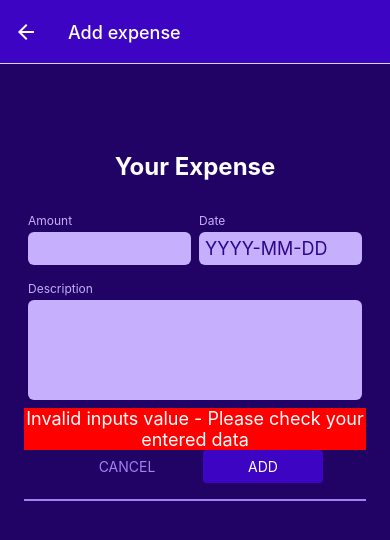
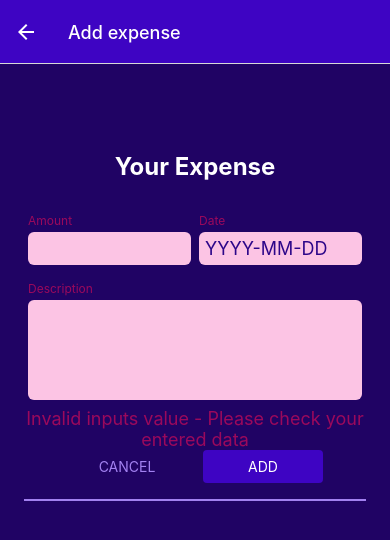
Before and after one commit to xorbun/StonksApp, a React Native app: screen /ManageExpenses in a window 390 px wide. Shown: the top 540 px of the page. Built offline with nearby package versions, Linux system fonts and the light colour scheme.

Commit message:
bug fix
bug fix

```diff
--- a/components/ManageExpense/ExpenseForm.js
+++ b/components/ManageExpense/ExpenseForm.js
@@ -3,6 +3,7 @@ import InputComp from "./Input"
 import { View,StyleSheet,Text, Alert } from "react-native"
 import Button from "../UI/Button"
 import { getFormattedDate } from "../../util/date"
+import { GlobalStyles } from "../../costants/styles"
 const ExpenseForm=({submitButtonLabel,onCancel,onSubmit,defaultValue})=>{
     const [inputs, setInputs] = useState({
       amount:{value: defaultValue ? defaultValue.amount.toString() : "",isValid:!!defaultValue},
@@ -48,19 +49,19 @@ const ExpenseForm=({submitButtonLabel,onCancel,onSubmit,defaultValue})=>{
         <View style={styles.form}>
             <Text style={styles.title}>Your Expense</Text>
             <View style={styles.amountDateContainer}>
-                <InputComp style={styles.rowInputStyle} label='Amount' textInputConfig={{
+                <InputComp style={styles.rowInputStyle} label='Amount' isInvalid={!inputs.amount.isValid} textInputConfig={{
                     keyboardType:'decimal-pad',
                     onChangeText:inputChangeHandler.bind(this, 'amount'),
                     value:inputs.amount.value
                 }}/>
-                <InputComp style={styles.rowInputStyle} label='Date' textInputConfig={{
+                <InputComp style={styles.rowInputStyle} label='Date'isInvalid={!inputs.date.isValid}  textInputConfig={{
                     placeholder:'YYYY-MM-DD',
                     maxLength:10,
                     onChangeText:inputChangeHandler.bind(this, 'date'),
                     value:inputs.date.value
                 }}/>
            </View>
-           <InputComp label='Description' textInputConfig={{
+           <InputComp label='Description'isInvalid={!inputs.description.isValid}  textInputConfig={{
             multiline:true,
             //autoCorrect:false, imposta tutte le parole con la lettera maiuscola. di default è settata su true
             //autoCapitalize:'characters' è possibile dichiarare quale tipologia di parola si vuole settare la lettera maiuscola
@@ -88,10 +89,10 @@ const styles=StyleSheet.create({
         marginVertical:24
     },
     errorMessage:{
-        color:'white',
+        color:GlobalStyles.colors.error500,
         textAlign:'center',
         fontSize:18,
-        backgroundColor:'red',
+
 
     },
     amountDateContainer:{
--- a/components/ManageExpense/Input.js
+++ b/components/ManageExpense/Input.js
@@ -1,14 +1,17 @@
 import { TextInput,View,Text,StyleSheet } from "react-native"
 import { GlobalStyles } from "../../costants/styles"
 
-const InputComp=({label,style,textInputConfig})=>{
+const InputComp=({label,style,isInvalid,textInputConfig})=>{
     const inputStyle=[styles.input]
     if( textInputConfig && textInputConfig.multiline){
         inputStyle.push(styles.inputMultiline)
     }
+    if(isInvalid){
+        inputStyle.push(styles.invalidInput)
+    }
     return(
         <View style={[styles.inputContainer,style]}>
-            <Text style={styles.label}>{label}</Text>
+            <Text style={[styles.label,isInvalid && styles.invalidLabel]}>{label}</Text>
             <TextInput style={inputStyle} {...textInputConfig}/>
         </View>
     )
@@ -39,5 +42,10 @@ const styles=StyleSheet.create({
         textAlignVertical:'top',
 
     },
-
+invalidLabel:{
+    color:GlobalStyles.colors.error500
+},
+invalidInput:{
+    backgroundColor:GlobalStyles.colors.error50
+}
 })
```
